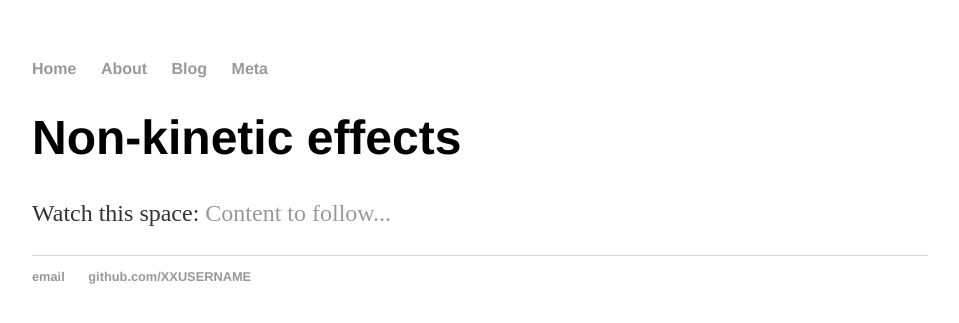
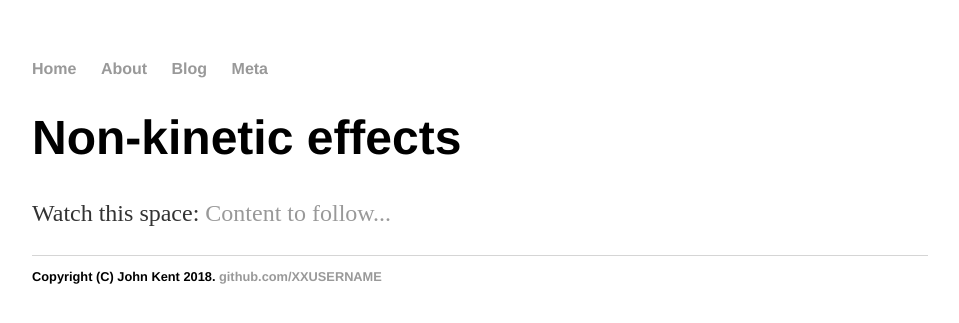
Before and after one commit to KineticLensman/KineticLensman.github.io, a Jekyll site: the page built from index.html, in a window 1280 px wide. Shown: the top 323 px of the page, without its empty margins (160-1119 px from the left). Built offline with Jekyll 4.4.1, drawn with Linux system fonts in a browser that asks for light colours.

Commit message:
Update - add copyright

```diff
--- a/_layouts/default.html
+++ b/_layouts/default.html
@@ -22,7 +22,8 @@
 			</div><!-- /.container -->
 			<footer>
 	    		<ul>
-	        		<li><a href="mailto:XXX@gmail.com">email</a></li>
+	        		<!--<li><a href="mailto:XXX@gmail.com">email</a></li> -->
+				Copyright (C) John Kent 2018.
 	        		<li><a href="https://github.com/XXUSERNAME">github.com/XXUSERNAME</a></li>
 				</ul>
 			</footer>
```
